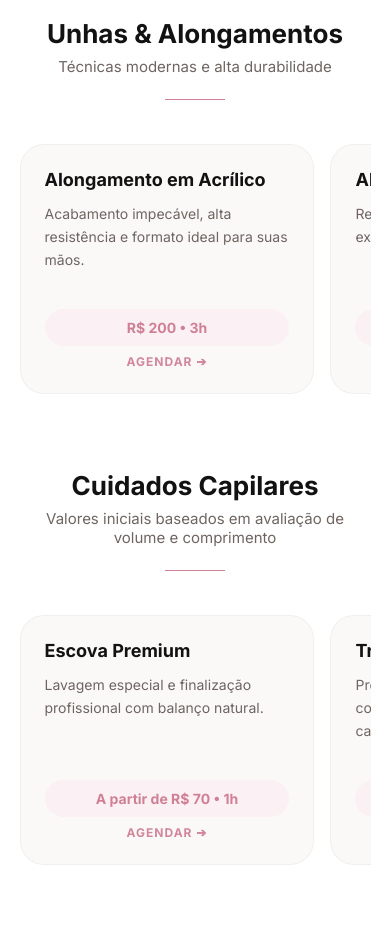
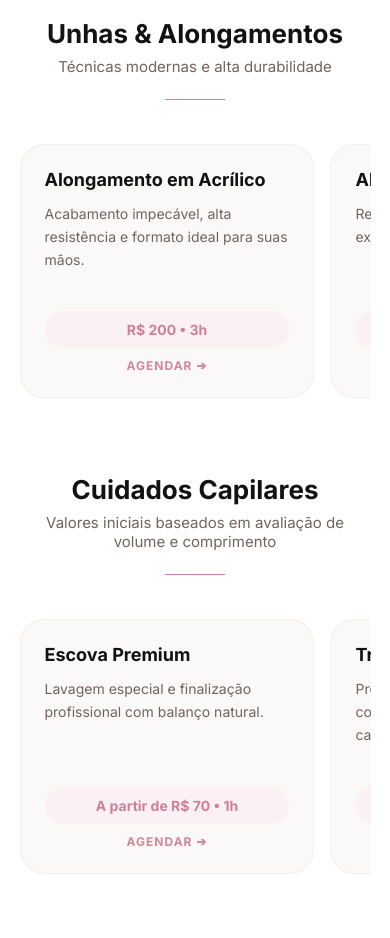
Before and after one commit to yoyoziyo/espacopriscilaoliveira, a plain HTML site: page index.html in a window 390 px wide. Shown: the part 1020-1958 px from the top of the page. Drawn offline with nearby package versions, Linux system fonts and the light colour scheme; a web font is replaced by a local one.

Commit message:
Refactor CSS for carousel and card components

```diff
--- a/style.css
+++ b/style.css
@@ -292,6 +292,8 @@ section {
 .carousel-container {
   position: relative;
   width: 100%;
+  display: flex;
+  align-items: stretch;
 }
 
 .service-carousel {
@@ -302,6 +304,8 @@ section {
   padding: 18px 4px 26px;
   scrollbar-width: none;
   -webkit-overflow-scrolling: touch;
+  width: 100%;
+  align-items: stretch; /* Alinha a altura de todos os itens do carrossel */
 }
 
 .service-carousel::-webkit-scrollbar {
@@ -338,6 +342,7 @@ section {
 .card-body {
   display: flex;
   flex-direction: column;
+  height: 100%;
 }
 
 .service-card h4 {
@@ -353,12 +358,15 @@ section {
   margin-bottom: 24px;
 }
 
+/* Rodapé do Card Estruturado */
 .card-footer {
   margin-top: auto;
   display: flex;
   flex-direction: column;
-  align-items: stretch;
-  gap: 8px;
+  align-items: center;
+  justify-content: center;
+  gap: 6px;
+  width: 100%;
 }
 
 .price {
@@ -377,6 +385,7 @@ section {
 }
 
 .action-label {
+  display: block;
   color: var(--pink-premium);
   font-size: 12px;
   font-weight: 800;
@@ -527,7 +536,7 @@ footer p {
   font-size: 14px;
 }
 
-/* Tablet */
+/* Media Queries Tablet */
 @media (max-width: 1200px) {
   .service-card {
     flex-basis: calc(33.333% - 16px);
@@ -566,6 +575,7 @@ footer p {
     flex: 1;
     padding: 11px 16px;
     font-size: 12px;
+    text-align: center;
   }
 
   .hero {
@@ -601,7 +611,7 @@ footer p {
   }
 }
 
-/* Celulares */
+/* Media Queries Celulares */
 @media (max-width: 650px) {
   html {
     scroll-padding-top: 165px;
@@ -671,12 +681,18 @@ footer p {
 
   .service-card {
     flex: 0 0 86%;
-    min-height: 250px;
+    min-height: auto;
     padding: 24px;
   }
 
   .single-card {
     justify-content: flex-start;
+  }
+
+  /* Mudança para evitar quebra/colisão de textos no celular */
+  .card-footer {
+    margin-top: 16px;
+    gap: 10px;
   }
 
   .price {
```
